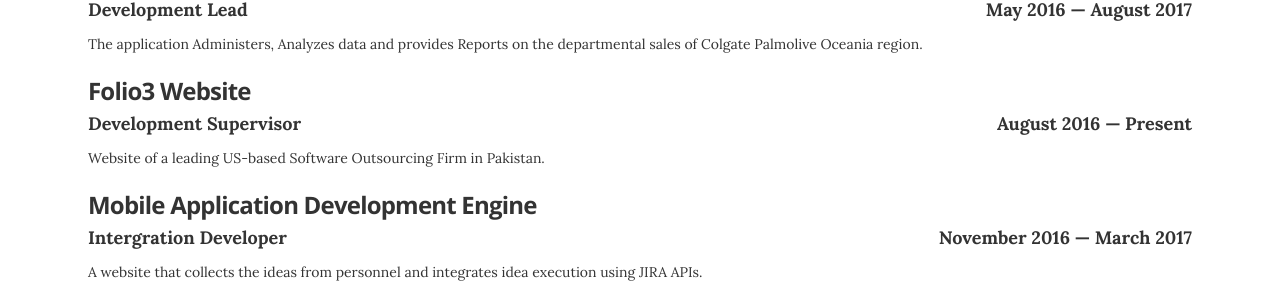
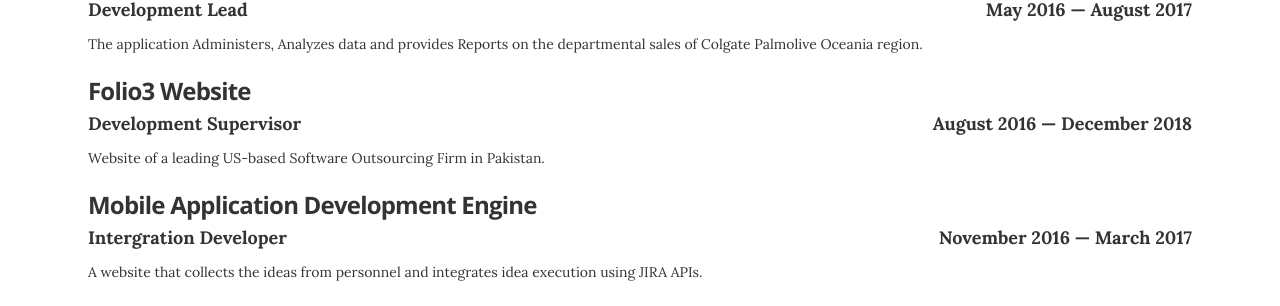
Before and after one commit to farman-a-shah/farman-a-shah.github.io, a Jekyll site: the page built from index.html, in a window 1280 px wide and 900 px high, scrolled down 5470 px. Shown: the part 148-454 px from the top of the window. Built offline with Jekyll 4.4.1, drawn with Linux system fonts in a browser that asks for light colours.

```diff
--- a/_data/projects.yml
+++ b/_data/projects.yml
@@ -61,7 +61,7 @@
   link: http://www.folio3.com
   role: Development Supervisor
   technology: Wordpress
-  duration: August 2016 &mdash; Present
+  duration: August 2016 &mdash; December 2018
   description: Website of a leading US-based Software Outsourcing Firm in Pakistan.
 
 #MADE@Colgate
```
